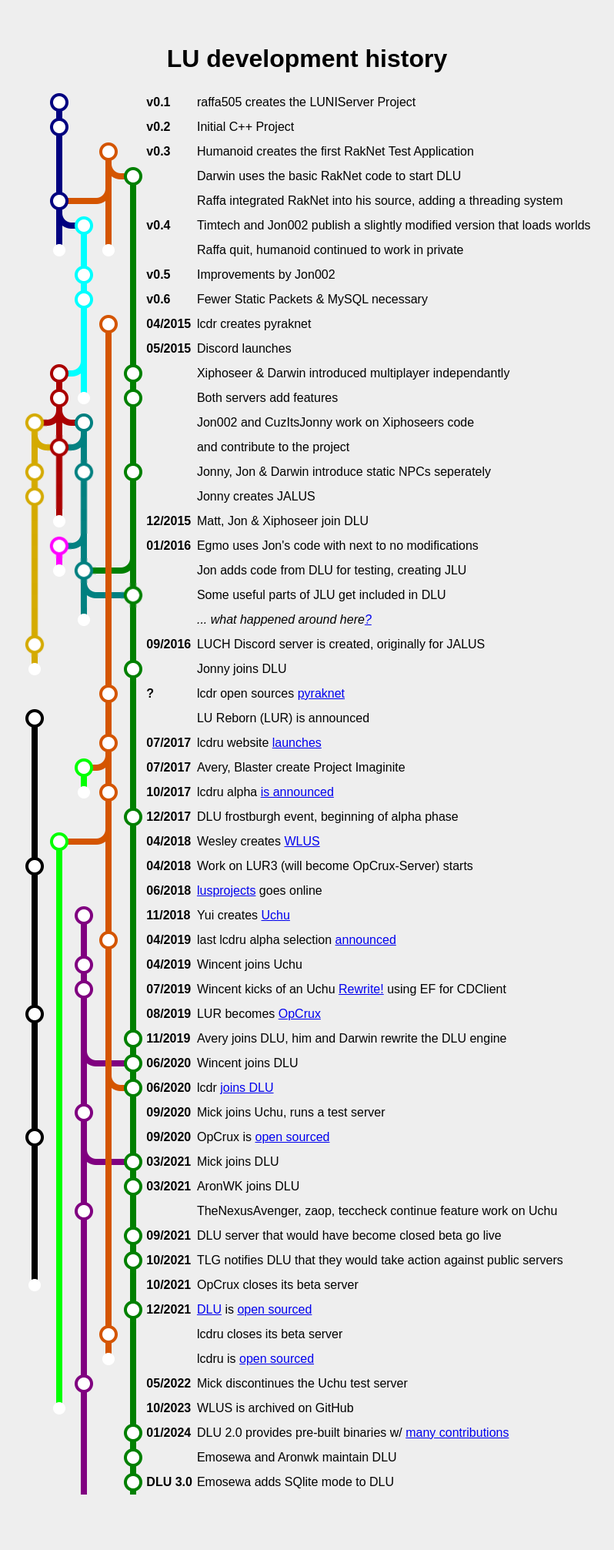
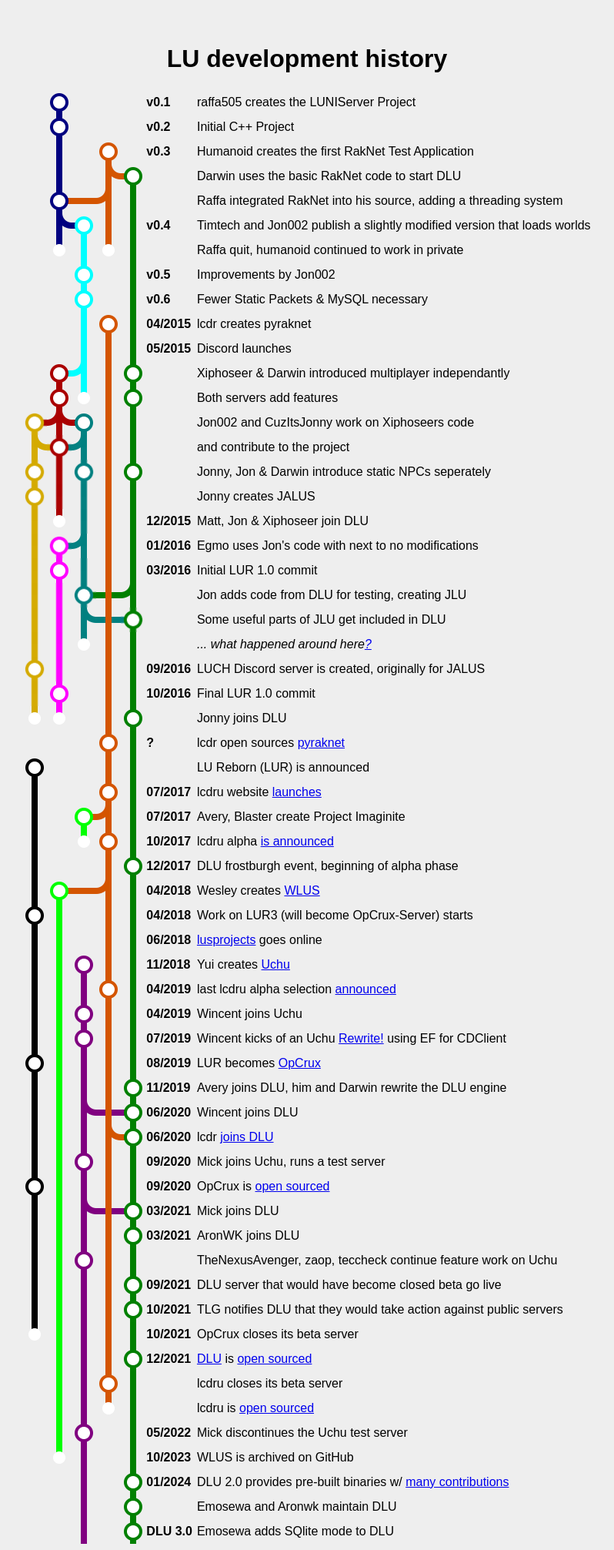
Before and after one commit to Xiphoseer/xiphoseer.github.com, a Jekyll site: the page flow/index.html, which Jekyll copies as it is, in a window 1280 px wide. Shown: the whole page at 77% size, without its empty margins (241-1039 px from the left). Built offline with Jekyll 4.4.1, drawn with Linux system fonts in a browser that asks for light colours; before the commit the page ends 1949 px from its top, so only the background shows below that.

Commit message:
flow: basic LUR 1.0

```diff
--- a/flow/flow.css
+++ b/flow/flow.css
@@ -115,6 +115,10 @@
 
 .node.G {
     background-image: url('Node_G.png');
+}
+
+.node.H {
+    background-image: url('Node_H.png');
 }
 
 .node.I {
--- a/flow/index.html
+++ b/flow/index.html
@@ -179,7 +179,16 @@
 			</tr>
 			<tr>
 				<td class="fi line G"></td>
-				<td class="fi end H"></td>
+				<td class="fi node H"></td>
+				<td class="fi line F"></td>
+				<td class="fi line B"></td>
+				<td class="fi line C"></td>
+				<td class="v">03/2016</td>
+				<td>Initial LUR 1.0 commit</td>
+			</tr>
+			<tr>
+				<td class="fi line G"></td>
+				<td class="fi line H"></td>
 				<td class="fi merge-right-C F"></td>
 				<td class="fi line B pass-C"></td>
 				<td class="fi split-left C"></td>
@@ -188,7 +197,7 @@
 			</tr>
 			<tr>
 				<td class="fi line G"></td>
-				<td class="fi"></td>
+				<td class="fi line H"></td>
 				<td class="fi split-right F"></td>
 				<td class="fi line B pass-F"></td>
 				<td class="fi merge-left-F C"></td>
@@ -197,7 +206,7 @@
 			</tr>
 			<tr>
 				<td class="fi line G"></td>
-				<td class="fi"></td>
+				<td class="fi line H"></td>
 				<td class="fi end F"></td>
 				<td class="fi line B"></td>
 				<td class="fi line C"></td>
@@ -206,7 +215,7 @@
 			</tr>
 			<tr>
 				<td class="fi node G"></td>
-				<td class="fi"></td>
+				<td class="fi line H"></td>
 				<td class="fi"></td>
 				<td class="fi line B"></td>
 				<td class="fi line C"></td>
@@ -214,8 +223,17 @@
 				<td>LUCH Discord server is created, originally for JALUS</td>
 			</tr>
 			<tr>
+				<td class="fi line G"></td>
+				<td class="fi node H"></td>
+				<td class="fi"></td>
+				<td class="fi line B"></td>
+				<td class="fi line C"></td>
+				<td class="v">10/2016</td>
+				<td>Final LUR 1.0 commit</td>
+			</tr>
+			<tr>
 				<td class="fi end G"></td>
-				<td class="fi"></td>
+				<td class="fi end H"></td>
 				<td class="fi"></td>
 				<td class="fi line B"></td>
 				<td class="fi node C"></td>
```
Also changed, not shown: flow/Node_H.png (added).
